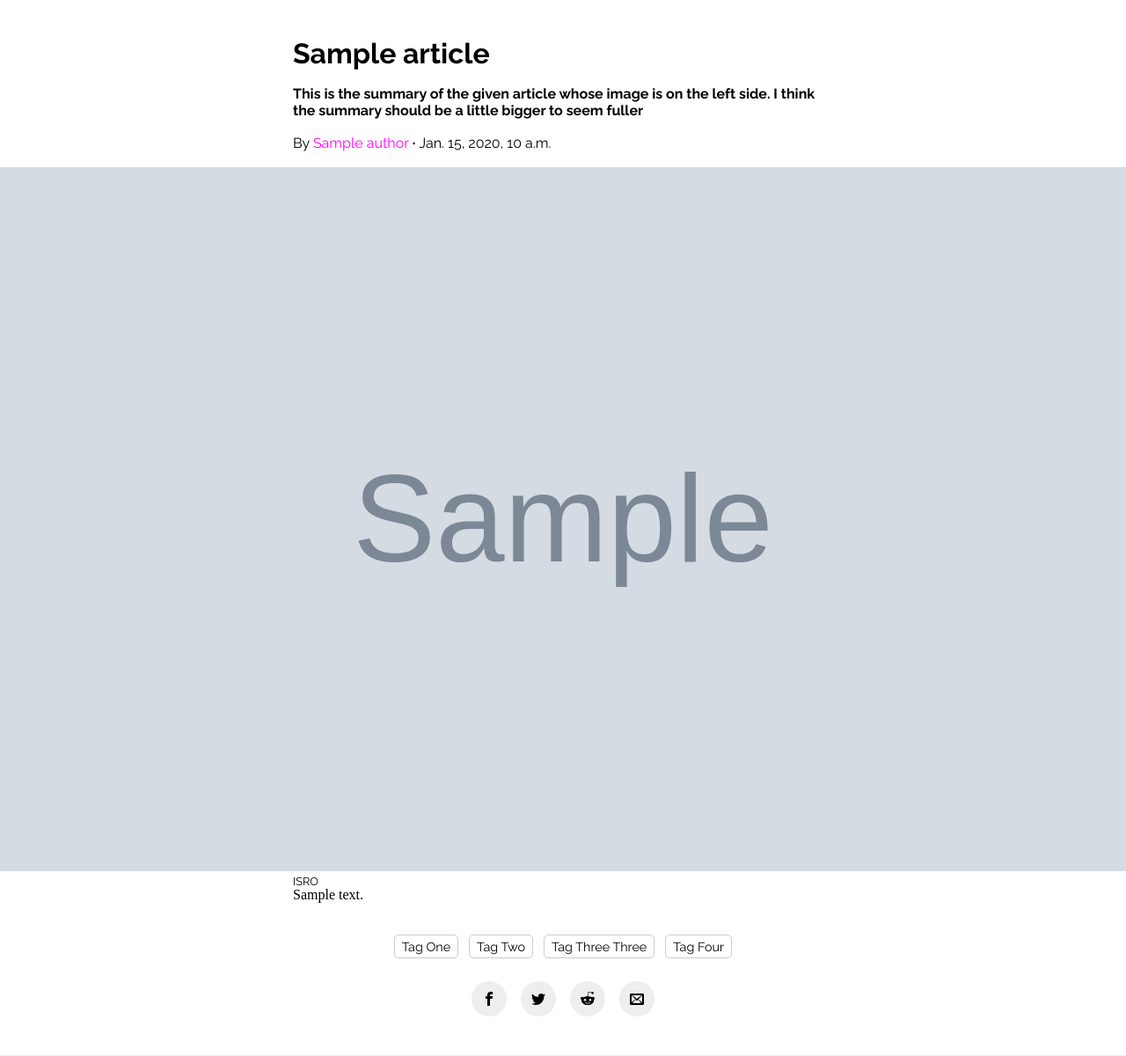
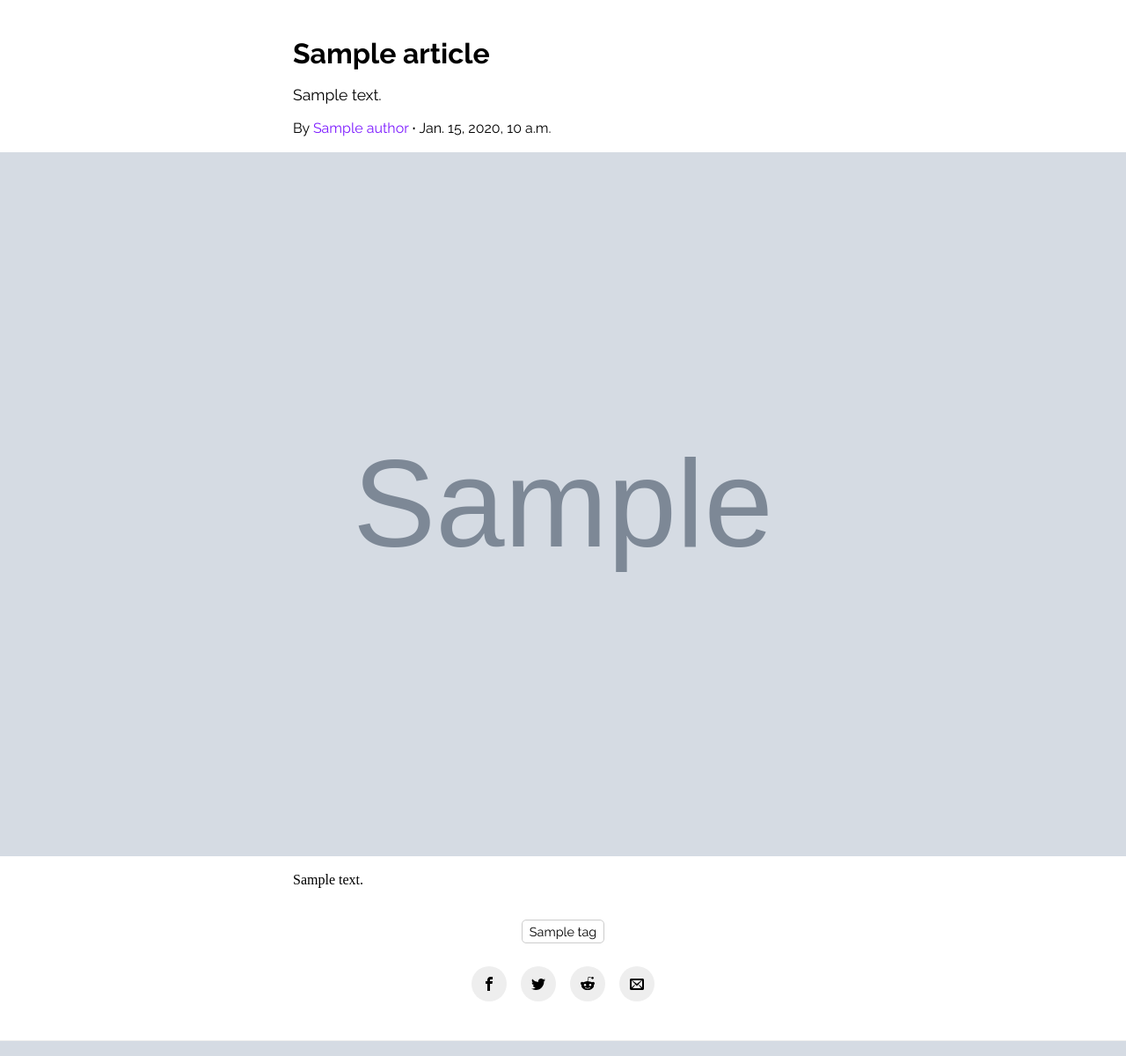
Before and after one commit to TheGeneralTech/inception_general_tech_website, a Django app: template generaltech/templates/generaltech/article.html in a window 1280 px wide. Shown: the part 104-1304 px from the top of the page at 88% size. Run offline with Django 3.2, Linux system fonts and the light colour scheme; the template is opened without the code that fills it: most values are stand-ins (such as "Sample title", 1, 10 or a date in 2020); grey boxes marked "Sample" are stand-in pictures; parts of the project's set-up code (start-up, migrations or seed data) failed here and were passed over.

Commit message:
fixed a bug in loading more content

```diff
--- a/generaltech/api_driver/articles.py
+++ b/generaltech/api_driver/articles.py
@@ -40,7 +40,7 @@ class Articles:
         response_dict = response.json()
         articles = response_dict['posts']
         articles = list(map(self.formatArticle, articles))
-
+        tags = response_dict['topTags']
         response = self.getContentFromApi(parameters={
             'project': PROJECT_UUID,
             'limit': FEATURED_LIMIT,
@@ -51,7 +51,7 @@ class Articles:
         featured_articles = list(map(self.formatArticle, featured_articles))
         main_article = featured_articles[0]
         featured_articles = featured_articles[1:]
-        return main_article, featured_articles, articles
+        return main_article, featured_articles, articles, tags
 
     def getArticleContent(self, article_id, in_short):
         response = self.getContentFromApi(parameters={
--- a/generaltech/scss/_base.scss
+++ b/generaltech/scss/_base.scss
@@ -27,6 +27,13 @@ li,
 span {
   font-family: "Raleway", sans-serif;
   font-weight: 400;
+}
+a, button {
+  outline: none;
+  -webkit-tap-highlight-color: transparent;
+}
+p {
+  font-size: 1.1em;
 }
 #advert_top {
   width: 100%;
--- a/generaltech/scss/_variables.scss
+++ b/generaltech/scss/_variables.scss
@@ -5,7 +5,7 @@ $font_color_neg: #fff;
 $font_color: #000;
 $font_color_light: #333;
 $font_color_lighter: #555;
-$accent_color: magenta;
+$accent_color: #7c19ff;
 
 // Dimensions
 $max_cont_width: 1200px;
--- a/generaltech/scss/article.scss
+++ b/generaltech/scss/article.scss
@@ -15,7 +15,7 @@ article {
   position: relative;
 }
 article:nth-of-type(n+2) {
-  height: 100vh;
+  height: 95vmax;
   overflow: hidden;
 }
 #article_header {
@@ -36,6 +36,8 @@ article:nth-of-type(n+2) {
 }
 #a_title_image_cont {
   width: 100%;
+  max-width: 1920px;
+  height: 54vw;
   margin: 0;
 }
 #a_title_image_cont img {
--- a/generaltech/scss/index.scss
+++ b/generaltech/scss/index.scss
@@ -139,7 +139,7 @@
   width: 100%;
   height: 100%;
   padding: 0 16px;
-  background-color: #ccc;
+  background-color: #ddd;
   overflow-x: scroll;
   white-space: nowrap;
   -webkit-overflow-scrolling: touch;
@@ -154,6 +154,9 @@
   display: inline-block;
   margin: 12px 6px;
   font-size: 0.9em;
+  p {
+    margin: 0;
+  }
 }
 #advert_side {
   width: 100%;
--- a/generaltech/static/css/article.css
+++ b/generaltech/static/css/article.css
@@ -26,6 +26,15 @@ li,
 span {
   font-family: "Raleway", sans-serif;
   font-weight: 400;
+}
+
+a, button {
+  outline: none;
+  -webkit-tap-highlight-color: transparent;
+}
+
+p {
+  font-size: 1.1em;
 }
 
 #advert_top {
@@ -177,7 +186,7 @@ article {
 }
 
 article:nth-of-type(n+2) {
-  height: 100vh;
+  height: 95vmax;
   overflow: hidden;
 }
 
@@ -204,11 +213,13 @@ article:nth-of-type(n+2) {
 
 #title_and_desc a {
   text-decoration: none;
-  color: magenta;
+  color: #7c19ff;
 }
 
 #a_title_image_cont {
   width: 100%;
+  max-width: 1920px;
+  height: 54vw;
   margin: 0;
 }
 
@@ -339,7 +350,7 @@ footer {
   margin: auto;
   display: block;
   background-color: #fff;
-  border: magenta 1px solid;
+  border: #7c19ff 1px solid;
   color: #000;
   border-radius: 25px;
   font-size: 1em;
--- a/generaltech/static/js/author.js
+++ b/generaltech/static/js/author.js
@@ -24,7 +24,11 @@ function fetchMoreContent() {
           posts = result["posts"];
           art_conts = document.getElementsByClassName('norm_articles');
           last_cont = art_conts[art_conts.length - 1];
-          last_cont.innerHTML = posts;
+          new_art_cont = last_cont.cloneNode();
+          new_art_cont.innerHTML = posts;
+
+          document.getElementById("main")
+          .insertBefore(new_art_cont, last_cont)
 
           if (result["hasMore"] == true) fetch_more = true;
           else fetch_more = false;
--- a/generaltech/static/js/index.js
+++ b/generaltech/static/js/index.js
@@ -24,7 +24,11 @@ function fetchMoreContent() {
           posts = result["posts"];
           art_conts = document.getElementsByClassName('norm_articles');
           last_cont = art_conts[art_conts.length - 1];
-          last_cont.innerHTML = posts;
+          new_art_cont = last_cont.cloneNode();
+          new_art_cont.innerHTML = posts;
+
+          document.getElementById("norm_articles_cont")
+          .insertBefore(new_art_cont, last_cont)
 
           if (result["hasMore"] == true) fetch_more = true;
           else fetch_more = false;
--- a/generaltech/static/js/tag.js
+++ b/generaltech/static/js/tag.js
@@ -24,7 +24,11 @@ function fetchMoreContent() {
           posts = result["posts"];
           art_conts = document.getElementsByClassName('norm_articles');
           last_cont = art_conts[art_conts.length - 1];
-          last_cont.innerHTML = posts;
+          new_art_cont = last_cont.cloneNode();
+          new_art_cont.innerHTML = posts;
+
+          document.getElementById("main")
+          .insertBefore(new_art_cont, last_cont)
 
           if (result["hasMore"] == true) fetch_more = true;
           else fetch_more = false;
--- a/generaltech/templates/generaltech/article_template.html
+++ b/generaltech/templates/generaltech/article_template.html
@@ -2,8 +2,9 @@
     <header id="article_header">
         <div id="title_and_desc">
             <h1>{{ article.title }}</h1>
-            <h4>This is the summary of the given article whose image is on the left side. I think the summary should be
-                a little bigger to seem fuller</h4>
+            {% if article.shortDescription %}
+            <p>{{ article.shortDescription }}</p>
+            {% endif %}
             <span id="writer">By <a href="{% url 'author_page' article.author.username %}">{{ article.author.name }}</a></span>
             <span><strong>&#183;</strong></span>
             <span id="publish_date">
@@ -12,20 +13,22 @@
         </div>
         <figure id="a_title_image_cont">
             <img src="{{ article.titleImage }}" width="500" />
-            <figcaption>
-                <p>ISRO</p>
-            </figcaption>
+            <!-- <figcaption>
+                <p></p>
+            </figcaption> -->
         </figure>
     </header>
     <div id="article_content">
         {{ article.description|safe }}
     </div>
     <footer>
+        {% if article.tags %}
         <div id="article_tags">
-            <a href="{% url 'tag_page' 'fix_me' %}">Tag One</a>
-            <a href="{% url 'tag_page' 'fix_me' %}">Tag Two</a>
-            <a href="{% url 'tag_page' 'fix_me' %}">Tag Three Three</a>
-            <a href="{% url 'tag_page' 'fix_me' %}">Tag Four</a></div>
+            {% for tag in article.tags %}
+            <a href="{% url 'tag_page' tag.slug %}">{{ tag.tag }}</a>
+            {% endfor %}
+        </div>
+        {% endif %}
         <div id="share_links">
             <a href="fix_me" class="share_link">
                 <svg viewBox="0 0 100 100" width="16" height="16">
--- a/generaltech/views.py
+++ b/generaltech/views.py
@@ -11,10 +11,11 @@ from .api_driver.articles import Articles
 class IndexPageView(View):
     def get(self, request):
         context = getBaseContext()
-        main_article, featured_articles, articles =  Articles().getIndexPageArticles()
+        main_article, featured_articles, articles, tags =  Articles().getIndexPageArticles()
         context['posts'] = articles
         context['featured_posts'] = featured_articles
         context['main_article'] = main_article
+        context['tags'] = tags[:10]
         return render(request, 'generaltech/index.html', context)
 
 
```
Also changed, not shown: generaltech/static/css/author.css (+9 -0 lines), generaltech/static/css/index.css (+16 -3 lines), generaltech/static/css/tag.css (+9 -0 lines), generaltech/templates/generaltech/index.html (+7 -16 lines), generaltech/templates/generaltech/normal_articles.html (+5 -3 lines).
